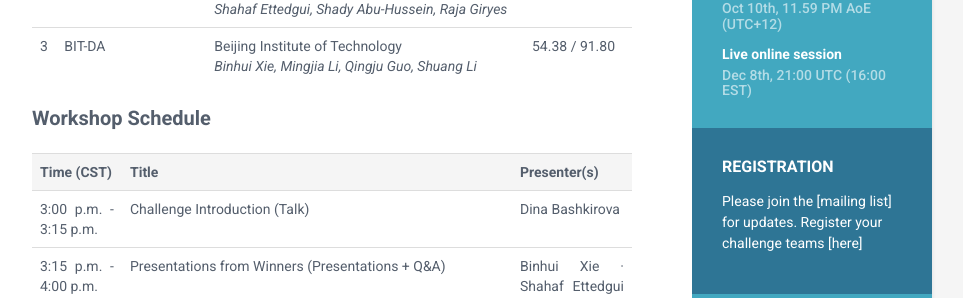
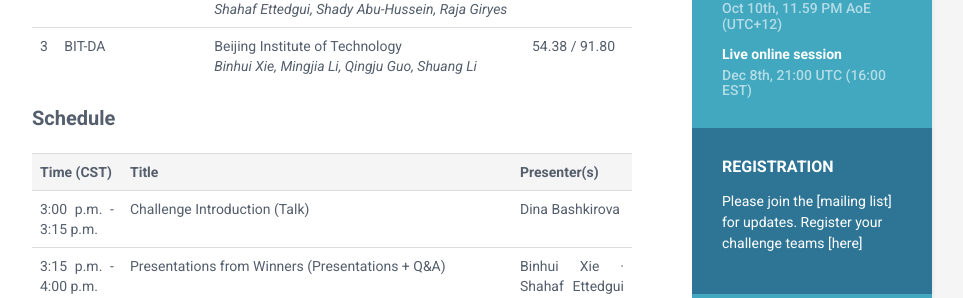
Before and after one commit to VisionLearningGroup/visda-2022, a Jekyll site: the page built from index.html, in a window 1280 px wide and 900 px high, scrolled down 413 px. Shown: the part 154-452 px from the top of the window, without its empty margins (188-1151 px from the left). Built offline with Jekyll 4.4.1, drawn with Linux system fonts in a browser that asks for light colours.

Commit message:
small title change

```diff
--- a/index.html
+++ b/index.html
@@ -59,7 +59,7 @@ We are happy to announce the live online session for VisDA-2022 NeurIPS workshop
 </table>
 
 
-<b style="font-size: 20px;"> Workshop Schedule </b> </br> </br>
+<b style="font-size: 20px;"> Schedule </b> </br> </br>
 
 <table style="width:100%" class="table">
   <tr class="active">
```
